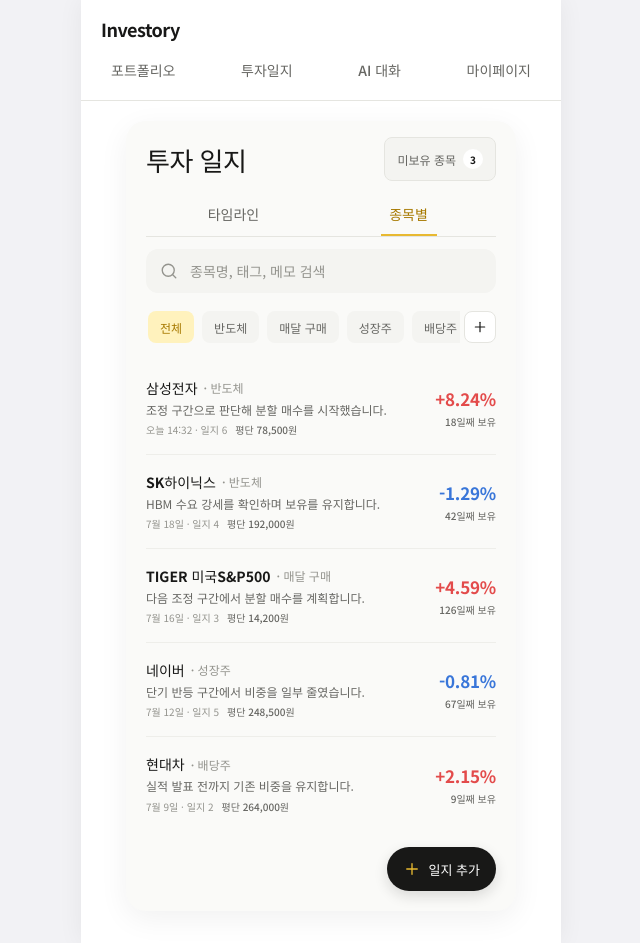
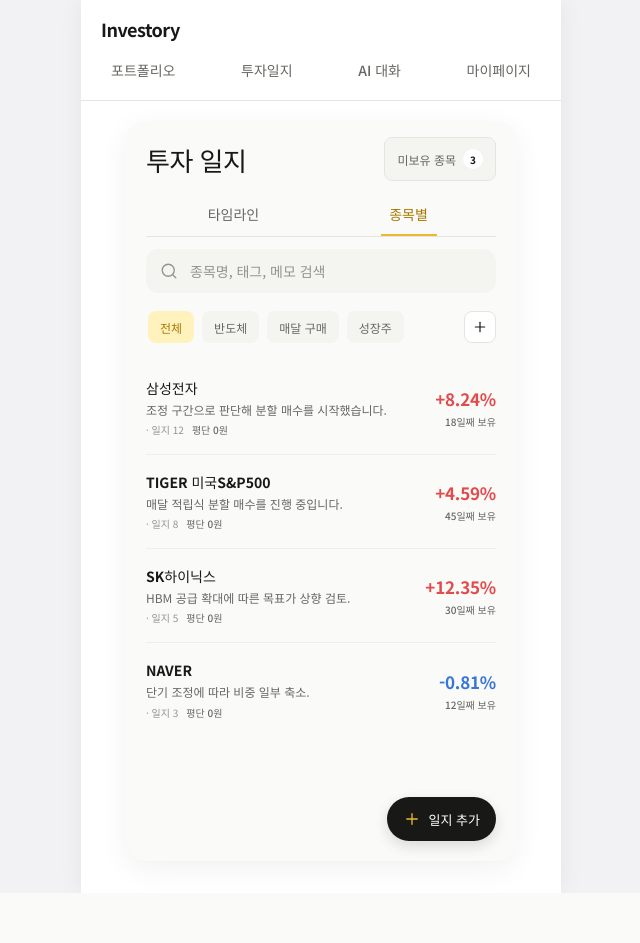
Before and after one commit to kb-investory/investory-frontend, a Vue app: page /journal/stocks in a window 1280 px wide. Shown: the whole page, without its empty margins (319-959 px from the left). After the commit the page ends 893 px from the top, so only its background shows below. Built offline with nearby package versions, Linux system fonts and the light colour scheme.

Commit message:
refactor: journalStore 전역 상태 통합 관리 및 하드코딩 fallback 완전 제거 (#13)

```diff
--- a/src/modules/journal/components/JournalDetailModal.vue
+++ b/src/modules/journal/components/JournalDetailModal.vue
@@ -1,7 +1,7 @@
 <!--
   [컴포넌트] 투자일지 상세 정보 모달
   - 사용 위치: JournalTimelineListPage.vue (타임라인 목록에서 항목 클릭 시 팝업)
-  - 주요 기능: 명세 디자인 시안 100% 동일 구현 - journalStore.formatJournalDetail()을 활용하여 데이터 바인딩 최적화
+  - 주요 기능: journalStore.activeJournalDetail 전역 상태를 직접 구독하여 렌더링 (하드코딩 Fallback 완전 제거)
 -->
 <script setup>
 import { computed } from 'vue'
@@ -11,14 +11,10 @@ import { ROUTE_NAMES } from '@/app/router/route-names'
 import { useJournalStore } from '@/modules/journal/stores/journalStore'
 import AppIcon from '@/shared/components/AppIcon.vue'
 
-const props = defineProps({
+defineProps({
   isOpen: {
     type: Boolean,
     default: false,
-  },
-  journal: {
-    type: Object,
-    default: null,
   },
 })
 
@@ -27,51 +23,51 @@ const emit = defineEmits(['close'])
 const router = useRouter()
 const journalStore = useJournalStore()
 
-// Store의 포맷팅 메서드를 활용해 깔끔한 단일 렌더링 객체 생성
-const detail = computed(() => journalStore.formatJournalDetail(props.journal))
+// 전역 스토어 상태를 직접 구독 (하드코딩 fallback 100% 제거)
+const detail = computed(() => journalStore.activeJournalDetail)
+
+function handleClose() {
+  journalStore.closeJournalDetail()
+  emit('close')
+}
 
 function handleGoToAiConversation() {
   router.push({ name: ROUTE_NAMES.AI_CONVERSATION })
-  emit('close')
+  handleClose()
 }
 
 function handleGoToEdit() {
-  if (props.journal) {
+  if (detail.value) {
     router.push({
       name: ROUTE_NAMES.JOURNAL_CREATE,
-      query: { editId: props.journal.journalId },
+      query: { editId: detail.value.journalId || detail.value.id },
     })
-    emit('close')
+    handleClose()
   }
 }
 
 function handleGoToStockRecords() {
   router.push({ name: ROUTE_NAMES.JOURNAL_STOCK_LIST })
-  emit('close')
+  handleClose()
 }
 </script>
 
 <template>
   <Teleport to="body">
-    <div v-if="isOpen && detail" class="modal-backdrop" @click.self="$emit('close')">
+    <div v-if="isOpen && detail" class="modal-backdrop" @click.self="handleClose">
       <div class="journal-detail-sheet" role="dialog" aria-modal="true">
-        <!-- 1. 최상단 서브 헤더 (투자 일지 배지 & 닫기 버튼) -->
+        <!-- 1. 최상단 서브 헤더 -->
         <div class="sheet-top-bar">
           <div class="journal-tag-badge">
             <AppIcon name="notebook-tabs" :size="14" />
             <span>투자 일지</span>
           </div>
-          <button
-            type="button"
-            class="sheet-close-btn"
-            aria-label="모달 닫기"
-            @click="$emit('close')"
-          >
+          <button type="button" class="sheet-close-btn" aria-label="모달 닫기" @click="handleClose">
             <AppIcon name="x" :size="20" />
           </button>
         </div>
 
-        <!-- 스크롤 가능 영역 -->
+        <!-- 스크롤 가능 본문 영역 -->
         <div class="sheet-scroll-content">
           <!-- 2. 종목명 및 시각 메타 -->
           <div class="stock-meta-row">
@@ -83,7 +79,7 @@ function handleGoToStockRecords() {
           <!-- 3. 일지 대형 제목 -->
           <h2 class="journal-main-title">{{ detail.title }}</h2>
 
-          <!-- 4. 거래 메타 칩 (매수, 수량, 평단가, 수익률) -->
+          <!-- 4. 거래 메타 칩 (매수/매도, 수량, 평단가, 수익률) -->
           <div class="meta-chips-row">
             <span class="meta-chip meta-chip--action">{{ detail.actionTypeLabel }}</span>
             <span class="meta-chip meta-chip--gray font-mono"
@@ -101,7 +97,7 @@ function handleGoToStockRecords() {
           </div>
 
           <!-- 5. 핵심 판단 카드 (노란 박스) -->
-          <section class="judgment-card">
+          <section v-if="detail.judgmentText" class="judgment-card">
             <div class="judgment-card__header">
               <AppIcon name="lightbulb" :size="16" class="bulb-icon" />
               <span>핵심 판단</span>
@@ -112,7 +108,10 @@ function handleGoToStockRecords() {
           </section>
 
           <!-- 6. 판단 근거 (체크리스트) -->
-          <section class="reasons-section">
+          <section
+            v-if="detail.reasonsList && detail.reasonsList.length > 0"
+            class="reasons-section"
+          >
             <div class="reasons-header">
               <h3 class="reasons-title">판단 근거</h3>
               <button type="button" class="ai-report-badge" @click="handleGoToAiConversation">
@@ -132,7 +131,11 @@ function handleGoToStockRecords() {
           </section>
 
           <!-- 7. 연결된 AI 대화 카드 -->
-          <section class="ai-conv-card" @click="handleGoToAiConversation">
+          <section
+            v-if="detail.sourceConversationId"
+            class="ai-conv-card"
+            @click="handleGoToAiConversation"
+          >
             <div class="ai-conv-card__icon-box">
               <AppIcon name="sparkles" :size="18" />
             </div>
@@ -144,10 +147,12 @@ function handleGoToStockRecords() {
           </section>
 
           <!-- 8. 복기 메모 -->
-          <section class="review-memo-section">
+          <section v-if="detail.reviewMemoText" class="review-memo-section">
             <div class="review-memo-header">
               <h3 class="review-memo-title">복기 메모</h3>
-              <span class="review-memo-date font-mono">{{ detail.reviewDateText }}</span>
+              <span v-if="detail.reviewDateText" class="review-memo-date font-mono">{{
+                detail.reviewDateText
+              }}</span>
             </div>
             <p class="review-memo-body">
               {{ detail.reviewMemoText }}
@@ -155,7 +160,7 @@ function handleGoToStockRecords() {
           </section>
         </div>
 
-        <!-- 9. 하단 버튼 영역 (수정 & 종목 전체 기록 보기) -->
+        <!-- 9. 하단 액션 버튼 (수정 & 종목 전체 기록 보기) -->
         <div class="sheet-bottom-actions">
           <button type="button" class="btn-action-edit" @click="handleGoToEdit">
             <span>수정</span>
--- a/src/modules/journal/mocks/journalMock.js
+++ b/src/modules/journal/mocks/journalMock.js
@@ -11,7 +11,7 @@ export const journalMock = [
     stock: '삼성전자',
     investmentAction: 'BUY',
     type: '매수',
-    tradeDate: '2026-07-18',
+    tradeDate: '2025. 07. 18 15:32',
     quantity: 20,
     unitPrice: 78500,
     returnRate: 8.24,
@@ -19,20 +19,20 @@ export const journalMock = [
     sourceConversationId: 'conv-101',
     latestVersion: 2,
     title: '1차 분할 매수',
-    content: '조정 구간으로 판단해 분할 매수를 시작했습니다.',
-    judgment: '조정 구간으로 판단해 분할 매수를 시작했습니다.',
-    reasons: ['영업이익 개선 가능성', '최근 고점 대비 7% 조정', '목표 비중의 절반만 우선 매수'],
-    reviewCondition: '84,000원 이탈 또는 가이던스 하향',
-    createdAt: '2026-07-18T14:32:00+09:00',
-    versions: [
-      {
-        journalVersionId: 1001,
-        title: '삼성전자 분할 매수 계획',
-        versionNo: 1,
-        versionDate: '2026-07-18',
-        summary: '실적 개선 기대를 근거로 목표 비중의 절반을 매수했다.',
-      },
+    content:
+      '실적 기대치 상향 흐름은 유효하지만 선반영 가능성을 고려해 목표 비중의 50%만 먼저 매수했다.',
+    judgment:
+      '실적 기대치 상향 흐름은 유효하지만 선반영 가능성을 고려해 목표 비중의 50%만 먼저 매수했다.',
+    reasons: [
+      '분할 매수 기준을 먼저 정한 접근은 합리적이다.',
+      '2분기 실적 기대치 상향 흐름이 이어지고 있다.',
+      '기대 실적이 주가에 선반영됐을 가능성은 확인이 필요하다.',
     ],
+    reviewMemo:
+      '계획한 비중을 지켜 변동성에 대응할 여유가 생겼다. 추가 매수는 실적 발표 후 수급을 확인하고 판단한다.',
+    reviewDate: '07. 25',
+    createdAt: '2026-07-18T15:32:00+09:00',
+    versions: [],
     versionDetails: [],
   },
   {
@@ -42,18 +42,19 @@ export const journalMock = [
     stock: 'TIGER 미국S&P500',
     investmentAction: 'HOLD',
     type: '추가 의견',
-    tradeDate: '2026-07-16',
+    tradeDate: '2025. 07. 16 10:18',
     quantity: 50,
     unitPrice: 14200,
     returnRate: 4.59,
     journalStatus: 'PUBLISHED',
-    sourceConversationId: null,
+    sourceConversationId: 'conv-102',
     latestVersion: 1,
-    title: '매수 계획',
-    content: '다음 조정 구간에서 분할 매수를 계획합니다.',
-    judgment: '다음 조정 구간에서 분할 매수를 계획합니다.',
-    reasons: ['미국 장기 지수 상승세 유효', '달러 환율 변동성 체크'],
-    reviewCondition: '환율 급변 시 비중 조율',
+    title: '매수 계획 점검',
+    content: '미국 지수 변동성 구간에서 분할 적립 체계를 점검하고 추가 매수 여부를 결정한다.',
+    judgment: '미국 지수 변동성 구간에서 분할 적립 체계를 점검하고 추가 매수 여부를 결정한다.',
+    reasons: ['미국 장기 지수 상승세 유효', '달러 환율 변동성 체크 및 적립식 매수 유지'],
+    reviewMemo: '환율 급변 시 추가 비중 조율 계획 수립',
+    reviewDate: '07. 20',
     createdAt: '2026-07-16T10:18:00+09:00',
     versions: [],
     versionDetails: [],
@@ -61,23 +62,24 @@ export const journalMock = [
   {
     journalId: 103,
     id: 103,
-    stockId: 5,
-    stock: '네이버',
-    investmentAction: 'SELL',
-    type: '매도',
-    tradeDate: '2026-07-12',
+    stockId: 2,
+    stock: 'SK하이닉스',
+    investmentAction: 'BUY',
+    type: '매수',
+    tradeDate: '2025. 07. 15 11:20',
     quantity: 10,
-    unitPrice: 248500,
-    returnRate: -0.81,
+    unitPrice: 185000,
+    returnRate: 12.35,
     journalStatus: 'PUBLISHED',
     sourceConversationId: null,
     latestVersion: 1,
-    title: '일부 비중 축소',
-    content: '단기 반등 구간에서 비중을 일부 줄였습니다.',
-    judgment: '단기 반등 구간에서 비중을 일부 줄였습니다.',
-    reasons: ['목표가 250,000원 근접', '신규 사업 불확실성 리스크 관리'],
-    reviewCondition: '230,000원 재진입 고려',
-    createdAt: '2026-07-12T09:06:00+09:00',
+    title: 'HBM 수요 지속에 따른 추가 매수',
+    content: 'HBM 공급 부족 상황 지속에 따라 반도체 대장주 비중 확대.',
+    judgment: 'HBM 공급 부족 상황 지속에 따라 반도체 대장주 비중 확대.',
+    reasons: ['HBM3E 양산 호조', '주요 고객사 공급 계약 체결 확정'],
+    reviewMemo: '목표 수익률 도달 시 20% 이익 실현 고려',
+    reviewDate: '07. 19',
+    createdAt: '2026-07-15T11:20:00+09:00',
     versions: [],
     versionDetails: [],
   },
@@ -85,43 +87,23 @@ export const journalMock = [
     journalId: 104,
     id: 104,
     stockId: 3,
-    stock: 'SK하이닉스',
-    investmentAction: 'HOLD',
-    type: '추가 의견',
-    tradeDate: '2026-07-18',
+    stock: 'NAVER',
+    investmentAction: 'SELL',
+    type: '매도',
+    tradeDate: '2025. 07. 12 14:05',
     quantity: 15,
-    unitPrice: 192000,
-    returnRate: -1.29,
+    unitPrice: 172000,
+    returnRate: -0.81,
     journalStatus: 'PUBLISHED',
     sourceConversationId: null,
     latestVersion: 1,
-    title: 'HBM 수요 지속 관찰',
-    content: 'HBM 수요 강세를 확인하며 보유를 유지합니다.',
-    judgment: 'HBM 수요 강세를 확인하며 보유를 유지합니다.',
-    reasons: ['HBM3E 납품 본격화', '영업이익 서프라이즈 예상'],
-    createdAt: '2026-07-18T11:20:00+09:00',
-    versions: [],
-    versionDetails: [],
-  },
-  {
-    journalId: 105,
-    id: 105,
-    stockId: 6,
-    stock: '현대차',
-    investmentAction: 'HOLD',
-    type: '추가 의견',
-    tradeDate: '2026-07-09',
-    quantity: 8,
-    unitPrice: 264000,
-    returnRate: 2.15,
-    journalStatus: 'PUBLISHED',
-    sourceConversationId: null,
-    latestVersion: 1,
-    title: '주주환원 정책 관망',
-    content: '실적 발표 전까지 기존 비중을 유지합니다.',
-    judgment: '실적 발표 전까지 기존 비중을 유지합니다.',
-    reasons: ['배당 수익률 5% 상회', '밸류업 프로그램 수혜'],
-    createdAt: '2026-07-09T13:20:00+09:00',
+    title: '일부 비중 축소 매도',
+    content: '플랫폼 규제 이슈 및 단기 모멘텀 부재에 따른 일부 비중 정리.',
+    judgment: '플랫폼 규제 이슈 및 단기 모멘텀 부재에 따른 일부 비중 정리.',
+    reasons: ['실적 개선 속도 둔화', '타 업종 대비 상대적 모멘텀 약화'],
+    reviewMemo: '추후 하단 지지선 확인 후 재진입 여부 검토',
+    reviewDate: '07. 14',
+    createdAt: '2026-07-12T14:05:00+09:00',
     versions: [],
     versionDetails: [],
   },
@@ -131,91 +113,55 @@ export const stockSummariesMock = [
   {
     stockId: 1,
     stockName: '삼성전자',
-    groupTag: '반도체',
+    groupTheme: '반도체',
+    journalCount: 12,
     latestJudgment: '조정 구간으로 판단해 분할 매수를 시작했습니다.',
-    latestTimeLabel: '오늘 14:32',
-    journalCount: 6,
-    unitPrice: 78500,
+    latestTradeDate: '2025. 07. 18',
+    avgPrice: 78500,
     returnRate: 8.24,
     holdingDays: 18,
-    isHolding: true,
-  },
-  {
-    stockId: 3,
-    stockName: 'SK하이닉스',
-    groupTag: '반도체',
-    latestJudgment: 'HBM 수요 강세를 확인하며 보유를 유지합니다.',
-    latestTimeLabel: '7월 18일',
-    journalCount: 4,
-    unitPrice: 192000,
-    returnRate: -1.29,
-    holdingDays: 42,
-    isHolding: true,
+    isHeld: true,
   },
   {
     stockId: 4,
     stockName: 'TIGER 미국S&P500',
-    groupTag: '매달 구매',
-    latestJudgment: '다음 조정 구간에서 분할 매수를 계획합니다.',
-    latestTimeLabel: '7월 16일',
-    journalCount: 3,
-    unitPrice: 14200,
+    groupTheme: '매달 구매',
+    journalCount: 8,
+    latestJudgment: '매달 적립식 분할 매수를 진행 중입니다.',
+    latestTradeDate: '2025. 07. 16',
+    avgPrice: 14200,
     returnRate: 4.59,
-    holdingDays: 126,
-    isHolding: true,
+    holdingDays: 45,
+    isHeld: true,
   },
   {
-    stockId: 5,
-    stockName: '네이버',
-    groupTag: '성장주',
-    latestJudgment: '단기 반등 구간에서 비중을 일부 줄였습니다.',
-    latestTimeLabel: '7월 12일',
+    stockId: 2,
+    stockName: 'SK하이닉스',
+    groupTheme: '반도체',
     journalCount: 5,
-    unitPrice: 248500,
-    returnRate: -0.81,
-    holdingDays: 67,
-    isHolding: true,
+    latestJudgment: 'HBM 공급 확대에 따른 목표가 상향 검토.',
+    latestTradeDate: '2025. 07. 15',
+    avgPrice: 185000,
+    returnRate: 12.35,
+    holdingDays: 30,
+    isHeld: true,
   },
   {
-    stockId: 6,
-    stockName: '현대차',
-    groupTag: '배당주',
-    latestJudgment: '실적 발표 전까지 기존 비중을 유지합니다.',
-    latestTimeLabel: '7월 9일',
-    journalCount: 2,
-    unitPrice: 264000,
-    returnRate: 2.15,
-    holdingDays: 9,
-    isHolding: true,
+    stockId: 3,
+    stockName: 'NAVER',
+    groupTheme: '성장주',
+    journalCount: 3,
+    latestJudgment: '단기 조정에 따라 비중 일부 축소.',
+    latestTradeDate: '2025. 07. 12',
+    avgPrice: 172000,
+    returnRate: -0.81,
+    holdingDays: 12,
+    isHeld: true,
   },
 ]
 
 export const unheldStocksMock = [
-  {
-    stockId: 7,
-    stockName: '카카오',
-    groupTag: '성장주',
-    latestJudgment: '신규 사업 모멘텀 재점검 중',
-    unitPrice: 42000,
-    returnRate: -3.5,
-    isHolding: false,
-  },
-  {
-    stockId: 8,
-    stockName: 'LG에너지솔루션',
-    groupTag: '2차전지',
-    latestJudgment: 'EV 수요 반등 시점 관망',
-    unitPrice: 375000,
-    returnRate: 0.0,
-    isHolding: false,
-  },
-  {
-    stockId: 9,
-    stockName: '셀트리온',
-    groupTag: '바이오',
-    latestJudgment: '신약 승인 가이던스 확인 필요',
-    unitPrice: 184000,
-    returnRate: 1.2,
-    isHolding: false,
-  },
+  { stockId: 10, stockName: '현대차', code: '005380' },
+  { stockId: 11, stockName: '카카오', code: '035720' },
+  { stockId: 12, stockName: 'LG에너지솔루션', code: '373220' },
 ]
--- a/src/modules/journal/stores/journalStore.js
+++ b/src/modules/journal/stores/journalStore.js
@@ -1,7 +1,7 @@
 /**
  * [Pinia Store] 투자일지 전역 상태 관리 스토어
  * - 사용 위치: JournalTimelineListPage, JournalStockListPage 등 모듈 전반
- * - 주요 기능: 타임라인 목록, 종목 요약 데이터, 검색어 디바운싱, 날짜별 그룹화, 월간 요약 집계
+ * - 주요 기능: 타임라인 목록, 종목 요약 데이터, 검색어 디바운싱, 날짜별 그룹화, 월간 요약 집계, 상세 모달 전역 상태(activeJournalDetail) 관리
  */
 import { defineStore } from 'pinia'
 import { computed, ref } from 'vue'
@@ -23,6 +23,9 @@ export const useJournalStore = defineStore('journal', () => {
   const allMonthlyJournals = ref([])
   const selectedJournal = ref(null)
   const selectedVersion = ref(null)
+
+  // 모달 연동 전역 일지 ID 상태
+  const selectedJournalId = ref(null)
 
   const stockSummaries = ref([])
   const unheldStocks = ref([])
@@ -59,65 +62,54 @@ export const useJournalStore = defineStore('journal', () => {
     selectedGroup.value = groupName
   }
 
-  async function fetchStockData() {
-    stockSummaries.value = await getStockSummaries()
-    unheldStocks.value = await getUnheldStocks()
+  function openJournalDetail(id) {
+    selectedJournalId.value = Number(id)
   }
 
-  function formatJournalDetail(journal) {
-    if (!journal) return null
+  function closeJournalDetail() {
+    selectedJournalId.value = null
+  }
 
-    const unitPrice = journal.unitPrice ?? 78500
-    const quantity = journal.quantity ?? 20
-    const returnRate = journal.returnRate ?? 8.24
+  // 스토어에서 직접 구독 및 관리하는 상세 모달 뷰 데이터 (하드코딩 기본값 100% 제거)
+  const activeJournalDetail = computed(() => {
+    if (!selectedJournalId.value) return null
+    const target = journals.value.find(
+      (j) => j.journalId === selectedJournalId.value || j.id === selectedJournalId.value,
+    )
+    if (!target) return null
+
+    const unitPrice = target.unitPrice ?? 0
+    const quantity = target.quantity ?? 0
+    const returnRate = target.returnRate ?? 0
     const isPositiveReturn = returnRate >= 0
 
-    const act = journal.investmentAction || journal.type || 'BUY'
+    const act = target.investmentAction || target.type || 'BUY'
     let actionTypeLabel = '매수'
     if (act === 'SELL' || act === '매도') actionTypeLabel = '매도'
     if (act === 'HOLD' || act === '추가 의견') actionTypeLabel = '추가 의견'
 
-    const dateStr =
-      journal.tradeDate || journal.date || journal.createdAt?.split('T')[0] || '2025. 07. 18'
-    const timeStr = journal.time || ''
-    const tradeDateTime = timeStr ? `${dateStr} ${timeStr}` : dateStr
-
-    const judgmentText =
-      journal.judgment ||
-      journal.content ||
-      '실적 기대치 상향 흐름은 유효하지만 선반영 가능성을 고려해 목표 비중의 50%만 먼저 매수했다.'
-
-    const reasonsList =
-      journal.reasons && journal.reasons.length > 0
-        ? journal.reasons
-        : [
-            '분할 매수 기준을 먼저 정한 접근은 합리적이다.',
-            '2분기 실적 기대치 상향 흐름이 이어지고 있다.',
-            '기대 실적이 주가에 선반영됐을 가능성은 확인이 필요하다.',
-          ]
-
-    const reviewMemoText =
-      journal.reviewMemo ||
-      journal.reviewCondition ||
-      '계획한 비중을 지켜 변동성에 대응할 여유가 생겼다. 추가 매수는 실적 발표 후 수급을 확인하고 판단한다.'
-
-    const reviewDateText = journal.reviewDate || '07. 25'
+    const tradeDateTime = target.tradeDate || target.date || target.createdAt?.split('T')[0] || ''
 
     return {
-      ...journal,
-      title: journal.title || '1차 분할 매수',
-      stock: journal.stock || '삼성전자',
+      ...target,
+      title: target.title,
+      stock: target.stock,
       formattedUnitPrice: unitPrice.toLocaleString(),
       formattedQuantity: quantity.toLocaleString(),
       formattedReturnRate: (returnRate > 0 ? '+' : '') + returnRate.toFixed(2) + '%',
       isPositiveReturn,
       actionTypeLabel,
       tradeDateTime,
-      judgmentText,
-      reasonsList,
-      reviewMemoText,
-      reviewDateText,
+      judgmentText: target.judgment || target.content || '',
+      reasonsList: target.reasons || [],
+      reviewMemoText: target.reviewMemo || target.reviewCondition || '',
+      reviewDateText: target.reviewDate || '',
     }
+  })
+
+  async function fetchStockData() {
+    stockSummaries.value = await getStockSummaries()
+    unheldStocks.value = await getUnheldStocks()
   }
 
   async function resetAndFetch() {
@@ -161,8 +153,11 @@ export const useJournalStore = defineStore('journal', () => {
       hasMore.value = res.hasMore
       totalCount.value = res.totalCount
     } finally {
-      isLoading.value = false
-      isLoadingMore.value = false
+      if (isInitial) {
+        isLoading.value = false
+      } else {
+        isLoadingMore.value = false
+      }
     }
   }
 
@@ -171,110 +166,100 @@ export const useJournalStore = defineStore('journal', () => {
     await fetchJournals({ isInitial: false })
   }
 
-  async function fetchJournal(journalId) {
-    selectedJournal.value = await getJournal(journalId)
+  async function fetchJournal(id) {
+    selectedJournal.value = await getJournal(id)
+    return selectedJournal.value
   }
 
-  async function fetchJournalVersion(journalId, journalVersionId) {
-    selectedVersion.value = await getJournalVersion(journalId, journalVersionId)
+  async function fetchJournalVersion(journalId, versionId) {
+    selectedVersion.value = await getJournalVersion(journalId, versionId)
+    return selectedVersion.value
   }
 
   async function addJournal(payload) {
-    const journal = await createJournal(payload)
+    const created = await createJournal(payload)
     await resetAndFetch()
-    return journal
+    return created
   }
 
-  async function editJournal(journalId, payload) {
-    const response = await updateJournal(journalId, payload)
+  async function editJournal(id, payload) {
+    const updated = await updateJournal(id, payload)
     await resetAndFetch()
-    return response
+    return updated
   }
 
   const unheldStockCount = computed(() => unheldStocks.value.length)
 
   const availableGroups = computed(() => {
-    const groupsSet = new Set(['전체'])
-    stockSummaries.value.forEach((item) => {
-      if (item.groupTag) groupsSet.add(item.groupTag)
+    const groups = new Set()
+    stockSummaries.value.forEach((stock) => {
+      if (stock.groupTheme) groups.add(stock.groupTheme)
     })
-    return Array.from(groupsSet)
+    return ['전체', ...Array.from(groups)]
   })
 
   const filteredStockSummaries = computed(() => {
-    const queryStr = debouncedQuery.value.trim().toLowerCase()
-    return stockSummaries.value.filter((item) => {
-      if (selectedGroup.value !== '전체' && item.groupTag !== selectedGroup.value) {
-        return false
-      }
-      if (queryStr) {
-        const matchName = item.stockName?.toLowerCase().includes(queryStr)
-        const matchTag = item.groupTag?.toLowerCase().includes(queryStr)
-        const matchJudgment = item.latestJudgment?.toLowerCase().includes(queryStr)
-        if (!matchName && !matchTag && !matchJudgment) return false
-      }
-      return true
-    })
+    if (selectedGroup.value === '전체') {
+      return stockSummaries.value
+    }
+    return stockSummaries.value.filter((stock) => stock.groupTheme === selectedGroup.value)
   })
 
   const monthlySummary = computed(() => {
-    const periodJournals = allMonthlyJournals.value
-    const count = periodJournals.length
-    if (count === 0) {
-      return {
-        monthLabel: `${Number(selectedPeriod.value.split('-')[1])}월`,
-        monthlyCount: 0,
-        monthlyReturnRate: 0,
-        formattedReturnRate: '0.00%',
-        returnRateTone: 'neutral',
-        additionalOpinionCount: 0,
+    const list = allMonthlyJournals.value || []
+    const monthlyCount = list.length
+
+    let additionalOpinionCount = 0
+    let totalReturnRate = 0
+    let rateCount = 0
+
+    list.forEach((item) => {
+      if (item.investmentAction === 'HOLD' || item.type === '추가 의견') {
+        additionalOpinionCount++
       }
-    }
+      if (item.returnRate !== undefined && item.returnRate !== null) {
+        totalReturnRate += item.returnRate
+        rateCount++
+      }
+    })
 
-    const additionalOpinionCount = periodJournals.filter(
-      (j) => j.investmentAction === 'HOLD' || j.type === '추가 의견',
-    ).length
-
-    const returnSum = periodJournals.reduce((acc, j) => acc + (j.returnRate ?? 0), 0)
-    const avgReturn = returnSum / count
-    const formatted = (avgReturn > 0 ? '+' : '') + avgReturn.toFixed(2) + '%'
-    const tone = avgReturn > 0 ? 'danger' : avgReturn < 0 ? 'primary' : 'neutral'
+    const avgReturnRate = rateCount > 0 ? totalReturnRate / rateCount : 0
+    const formattedReturnRate = (avgReturnRate > 0 ? '+' : '') + avgReturnRate.toFixed(2) + '%'
 
     return {
-      monthLabel: `${Number(selectedPeriod.value.split('-')[1])}월`,
-      monthlyCount: count,
-      monthlyReturnRate: avgReturn,
-      formattedReturnRate: formatted,
-      returnRateTone: tone,
+      monthlyCount,
+      monthlyReturnRate: avgReturnRate,
+      formattedReturnRate,
       additionalOpinionCount,
     }
   })
 
-  function formatTime(isoString) {
-    if (!isoString) return '00:00'
-    const date = new Date(isoString)
-    if (isNaN(date.getTime())) return '00:00'
-    const hours = String(date.getHours()).padStart(2, '0')
-    const minutes = String(date.getMinutes()).padStart(2, '0')
-    return `${hours}:${minutes}`
+  function formatDateLabel(dateStr) {
+    if (!dateStr) return ''
+    const dateObj = new Date(dateStr)
+    if (isNaN(dateObj.getTime())) return dateStr
+
+    const month = dateObj.getMonth() + 1
+    const day = dateObj.getDate()
+    const weekday = WEEKDAYS[dateObj.getDay()]
+    return `${month}월 ${day}일 · ${weekday}`
   }
 
-  function formatDateLabel(dateString) {
-    if (!dateString) return ''
-    const parts = dateString.split('-')
-    if (parts.length < 3) return dateString
-    const month = Number(parts[1])
-    const day = Number(parts[2])
-    const d = new Date(dateString)
-    const weekday = WEEKDAYS[d.getDay()] || ''
-    return `${month}월 ${day}일 · ${weekday}`
+  function formatTime(isoStr) {
+    if (!isoStr) return ''
+    const dateObj = new Date(isoStr)
+    if (isNaN(dateObj.getTime())) return ''
+
+    const hours = String(dateObj.getHours()).padStart(2, '0')
+    const minutes = String(dateObj.getMinutes()).padStart(2, '0')
+    return `${hours}:${minutes}`
   }
 
   const dateGroupedJournals = computed(() => {
     const groupsMap = new Map()
 
     journals.value.forEach((item) => {
-      const dateKey = item.tradeDate || item.createdAt.slice(0, 10)
+      const dateKey = item.tradeDate || item.createdAt?.split('T')[0] || '기타'
       if (!groupsMap.has(dateKey)) {
         groupsMap.set(dateKey, {
           date: dateKey,
@@ -300,7 +285,7 @@ export const useJournalStore = defineStore('journal', () => {
 
       groupsMap.get(dateKey).items.push({
         ...item,
-        time: formatTime(item.createdAt),
+        time: item.time || formatTime(item.createdAt),
         actionTypeLabel,
         actionType,
         formattedUnitPrice: (item.unitPrice ?? 0).toLocaleString(),
@@ -317,6 +302,8 @@ export const useJournalStore = defineStore('journal', () => {
     allMonthlyJournals,
     selectedJournal,
     selectedVersion,
+    selectedJournalId,
+    activeJournalDetail,
     selectedPeriod,
     searchQuery,
     debouncedQuery,
@@ -335,6 +322,8 @@ export const useJournalStore = defineStore('journal', () => {
     fetchStockData,
     monthlySummary,
     dateGroupedJournals,
+    openJournalDetail,
+    closeJournalDetail,
     setSearchQuery,
     setPeriod,
     fetchJournals,
@@ -343,6 +332,5 @@ export const useJournalStore = defineStore('journal', () => {
     fetchJournalVersion,
     addJournal,
     editJournal,
-    formatJournalDetail,
   }
 })
```
Also changed, not shown: src/modules/journal/pages/JournalTimelineListPage.vue (+18 -15 lines).
